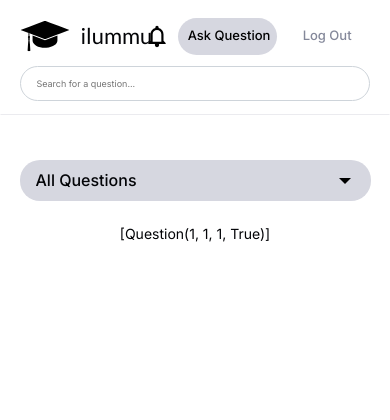
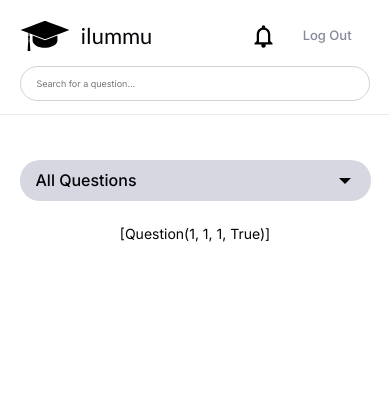
Before and after one commit to lawrencegranda/ilummu, a Flask app: template edify/templates/dashboard.jinja in a window 390 px wide. Shown: the top 420 px of the page. Run offline with Flask 3, Linux system fonts and the light colour scheme; tables that the repository leaves empty hold one stand-in row (values such as "Sample post"); the template is opened without the code that fills it: values that come from a table or form of the project are taken from there, most other values are stand-ins (such as "Sample title", 1, 10 or a date in 2020); parts of the project's set-up code (start-up, migrations or seed data) failed here and were passed over; some libraries are stand-ins or nearby versions.

Commit message:
Hide button on small displays

```diff
--- a/edify/static/styles/styles.css
+++ b/edify/static/styles/styles.css
@@ -477,13 +477,18 @@ strong:hover {
 
 #button-nav-question {
   font-weight: 500;
-  /* color: var(--blue--base) !important; */
-  /* color: var(--yellow--base) !important; */
   color: black;
   background-color: var(--neutral--300) !important;
   height: 37px;
   padding-left: 10px;
   padding-right: 10px;
+}
+
+@media only screen and (max-width: 420px) {
+  #button-nav-question {
+    display: none;
+    visibility: hidden;
+  }
 }
 
 #button-nav-question:hover {
```
